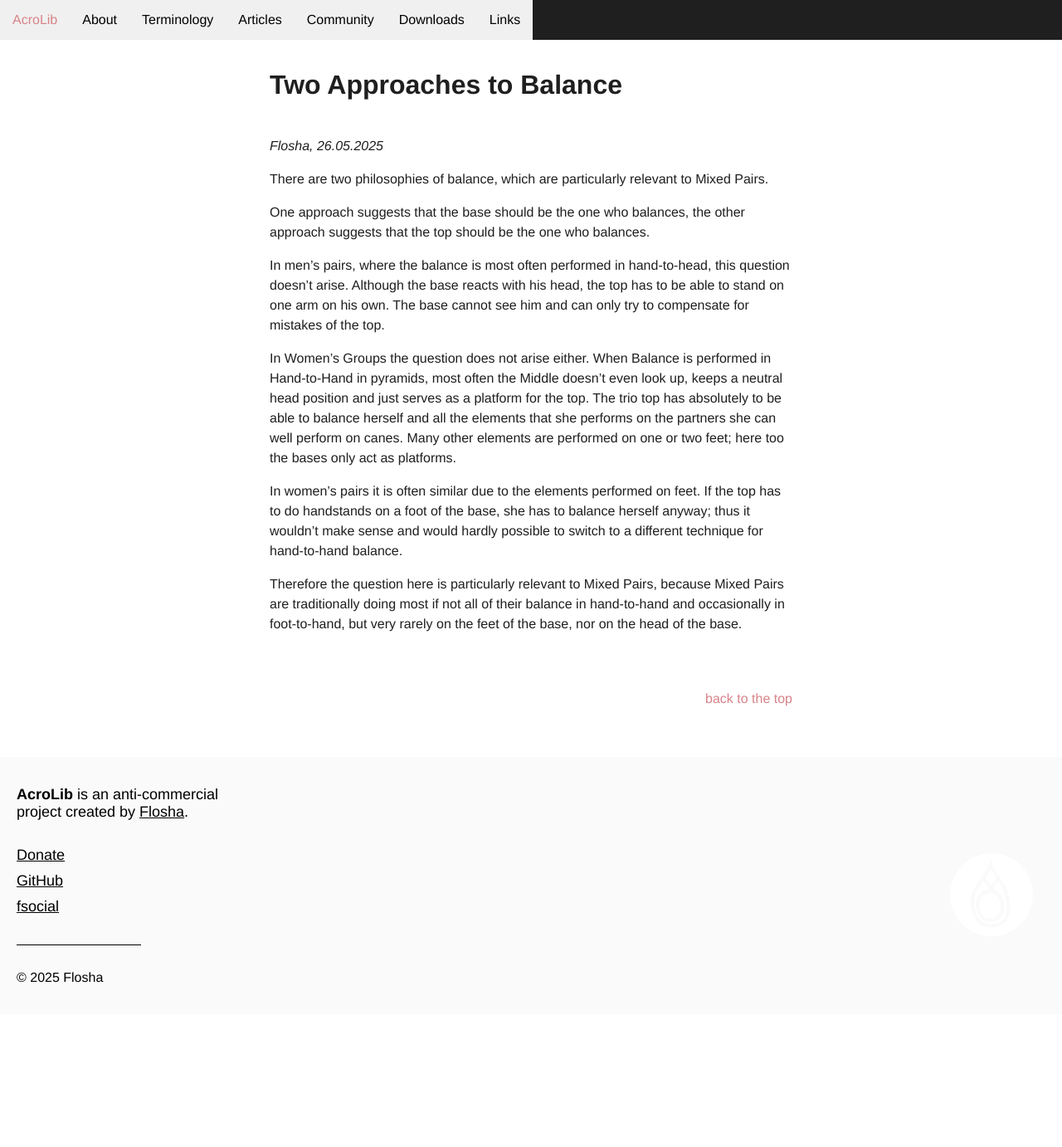
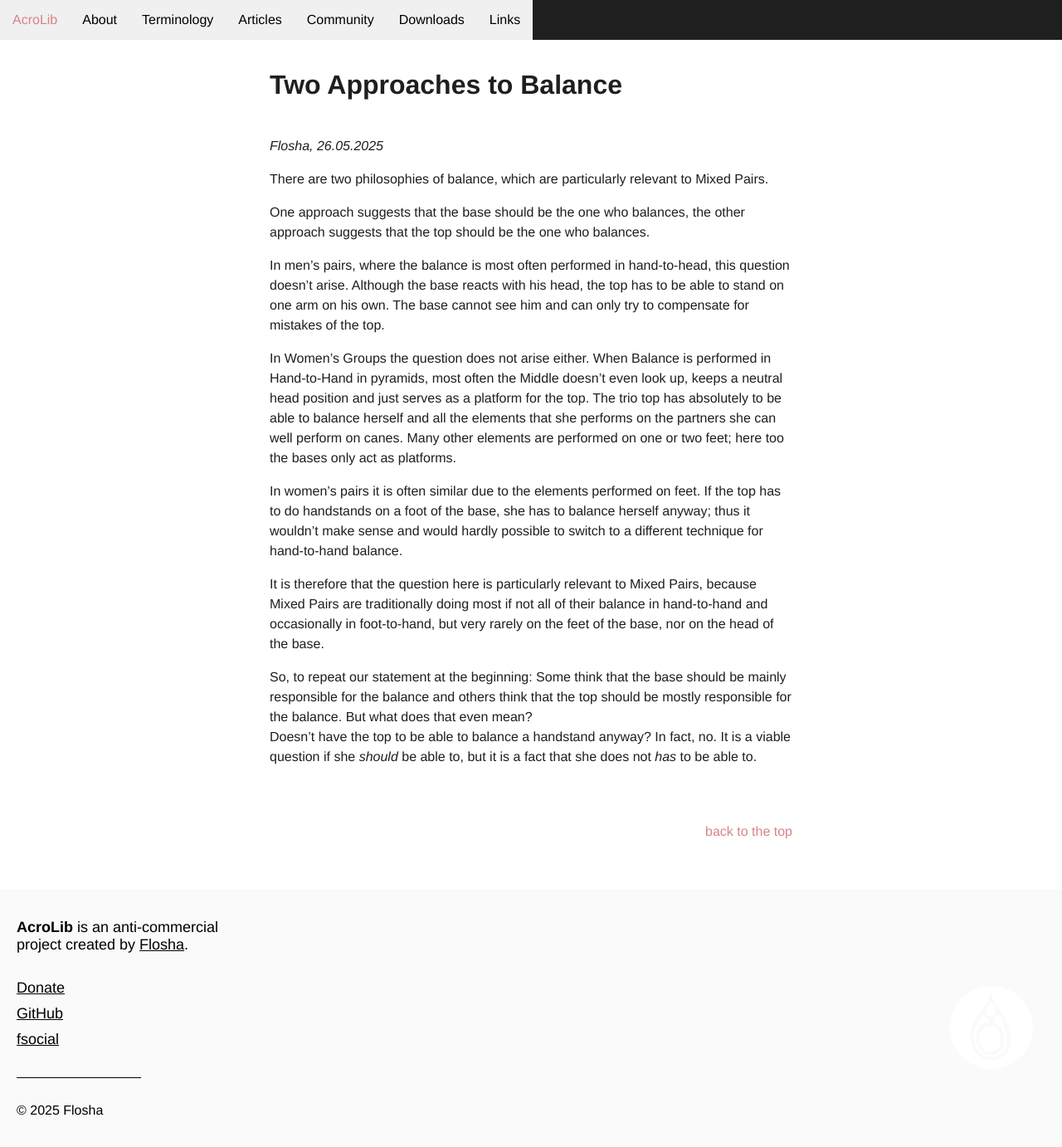
Before and after one commit to floshin/acrolib, a Jekyll site: the page built from training/two-approaches-to-balance.md, in a window 1280 px wide. Shown: the whole page at 83% size. Built offline with Jekyll 4.4.1, drawn with Linux system fonts in a browser that asks for light colours; our own code applies the rules of GitHub Pages for plain Markdown files; before the commit the page ends 1222 px from its top, so only the background shows below that.

Commit message:
Update two-approaches-to-balance.md

```diff
--- a/training/two-approaches-to-balance.md
+++ b/training/two-approaches-to-balance.md
@@ -12,4 +12,7 @@ In Women's Groups the question does not arise either. When Balance is performed
 
 In women's pairs it is often similar due to the elements performed on feet. If the top has to do handstands on a foot of the base, she has to balance herself anyway; thus it wouldn't make sense and would hardly possible to switch to a different technique for hand-to-hand balance.
 
-Therefore the question here is particularly relevant to Mixed Pairs, because Mixed Pairs are traditionally doing most if not all of their balance in hand-to-hand and occasionally in foot-to-hand, but very rarely on the feet of the base, nor on the head of the base.
+It is therefore that the question here is particularly relevant to Mixed Pairs, because Mixed Pairs are traditionally doing most if not all of their balance in hand-to-hand and occasionally in foot-to-hand, but very rarely on the feet of the base, nor on the head of the base.
+
+So, to repeat our statement at the beginning: Some think that the base should be mainly responsible for the balance and others think that the top should be mostly responsible for the balance. But what does that even mean?
+Doesn't have the top to be able to balance a handstand anyway? In fact, no. It is a viable question if she *should* be able to, but it is a fact that she does not *has* to be able to.
```
